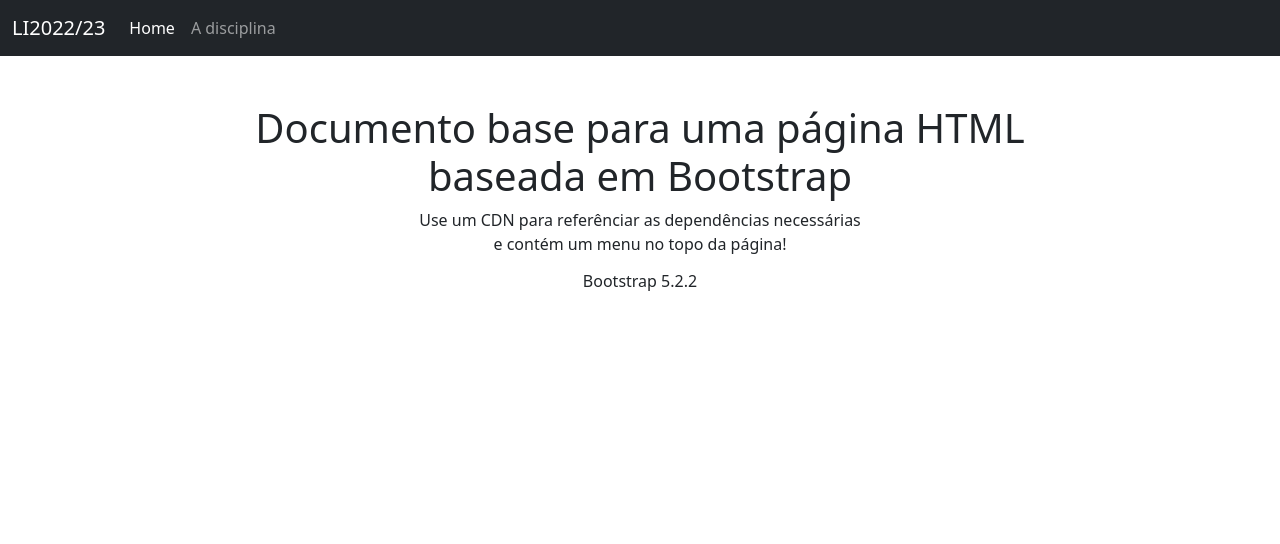
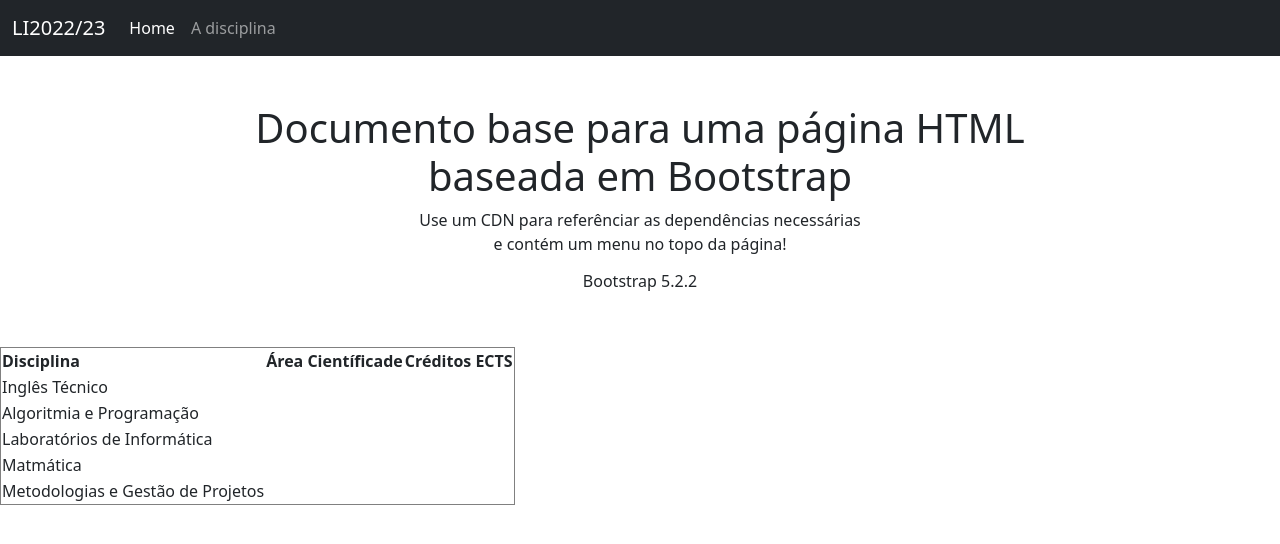
Before and after one commit to lucasduarte2/LI2022-2-Subperiodo-Prova02, a plain HTML site: page index.html in a window 1280 px wide. Drawn offline with nearby package versions, Linux system fonts and the light colour scheme.

Commit message:
5ª tarefa cumprida

```diff
--- a/index.html
+++ b/index.html
@@ -17,7 +17,7 @@
           <div class="collapse navbar-collapse" id="navbarsExample02">
             <ul class="navbar-nav me-auto">
               <li class="nav-item">
-                <a class="nav-link active" aria-current="page" href="#">Home</a>
+                <a class="nav-link active" aria-current="page" href="index.html">Home</a>
               </li>
               <li class="nav-item">
                 <a class="nav-link" href="#">A disciplina</a>
@@ -38,6 +38,29 @@
         </div>
       </section>
 
+      <table border="1">
+        <tr>
+            <td><b>Disciplina</b></td>
+            <td><b>Área Científicade</b></td>
+            <td><b>Créditos ECTS</b></td>
+        </tr>
+        <tr>
+            <td>Inglês Técnico</td>
+        </tr>
+        <tr>
+            <td>Algoritmia e Programação</td>
+        </tr>
+        <tr>
+            <td>Laboratórios de Informática</td>
+        </tr>
+        <tr>
+            <td>Matmática</td>
+        </tr>
+        <tr>
+            <td>Metodologias e Gestão de Projetos</td>
+        </tr>
+    </table>
+
     <script src="https://cdn.jsdelivr.net/npm/bootstrap@5.2.2/dist/js/bootstrap.bundle.min.js" integrity="sha384-OERcA2EqjJCMA+/3y+gxIOqMEjwtxJY7qPCqsdltbNJuaOe923+mo//f6V8Qbsw3" crossorigin="anonymous"></script>
   </body>
 </html>
```
